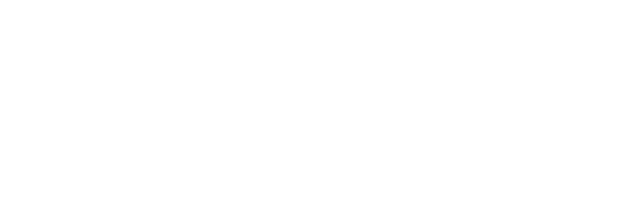
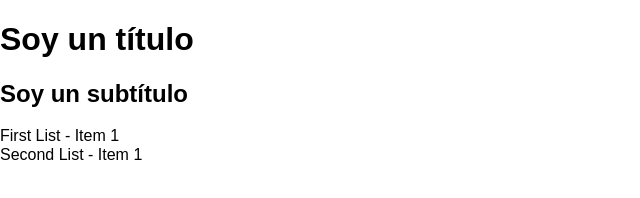
Before and after one commit to VictorRicoV/DOM-ejercicios, a website built with Vite: page src/index.html in a window 1280 px wide. Shown: the whole page, without its empty margins (0-640 px from the left). Built offline with nearby package versions, Linux system fonts and the light colour scheme; some packages are replaced by stand-ins of ours.

Commit message:
primer terminado

```diff
--- a/src/index.html
+++ b/src/index.html
@@ -9,7 +9,18 @@
     <title>Vite Template</title>
   </head>
   <body>
+    <header id="header" class="header">
+      <h1 id="main-title" class="title title--big">Soy un título</h1>
+      <h2 id="main-subtitle" class="subtitle subtitle--big">Soy un subtítulo</h2>
+      <h3 id="start-point" class="start"></h3>
+    </header>
 
+    <ul id="first-list">
+      <li>First List - Item 1</li>
+    </ul>
+    <ul id="second-list">
+      <li>Second List - Item 1</li>
+    </ul>
     <script type="module" src="./js/index.js"></script>
   </body>
 </html>
--- a/src/js/index.js
+++ b/src/js/index.js
@@ -1,2 +1,13 @@
 // El styles lo importamos aquí para que se encargue Vite de compilar todo
 import '../scss/styles.scss';
+
+//- Partiendo de este HTML selecciona en JavaScript el h3 y utilizándolo como punto de partida imprime la información de todos los elementos que hay en formato "familia": Soy un h3 con el id... y la clase... mi padre es un header con.... mi hermano es un h1 con....
+
+const starPointElement = document.getElementById('start-point');
+
+console.dir(starPointElement);
+console.log(
+  `Mi familia: Soy un ${starPointElement.tagName} con el id ${starPointElement.id} y la clase ${starPointElement.className}, mi padre es un ${starPointElement.parentElement.tagName} con el id ${starPointElement.parentElement.id} y la clase ${starPointElement.parentElement.className}, mi hermano es un ${starPointElement.previousElementSibling.tagName} con el id ${starPointElement.previousElementSibling.id} y la clase ${starPointElement.previousElementSibling.className} y mi otro hermano es ${starPointElement.previousElementSibling.previousElementSibling.tagName} con el id ${starPointElement.previousElementSibling.previousElementSibling.id} y la clase ${starPointElement.previousElementSibling.previousElementSibling.className}`
+);
+
+//- Partiendo de esta lista, intercambia los textos de los li, deberás tener este resultado sin modificar a mano el HTML. Importante, no hay que mover el <li> sólo cambiar el contenido.
```
